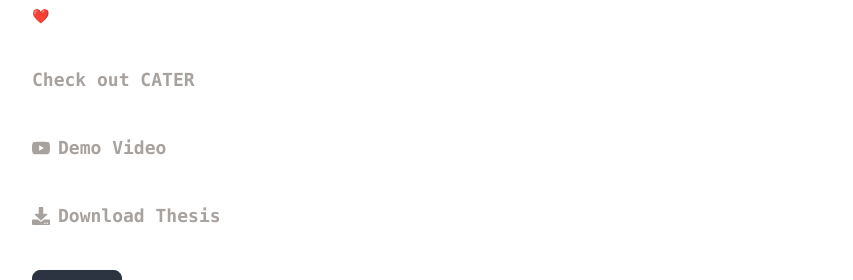
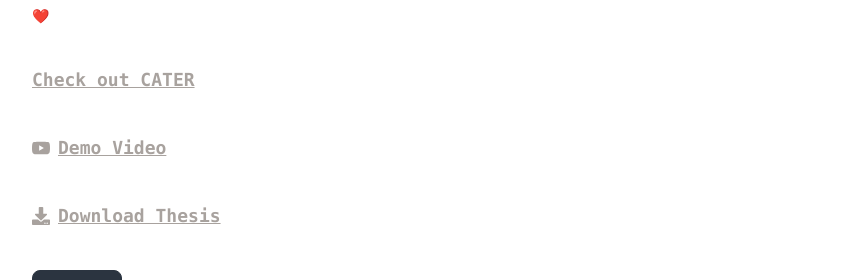
Before and after one commit to Larasify/priv-thesis, a Next.js app: page /about in a window 1280 px wide. Shown: the part 418-698 px from the top of the page, without its empty margins (200-1053 px from the left). Built offline with nearby package versions, Linux system fonts and the light colour scheme.

Commit message:
link fix

```diff
--- a/src/pages/about.tsx
+++ b/src/pages/about.tsx
@@ -49,21 +49,21 @@ export default function About() {
           </div>
           <Link
             href="https://cater.cvmls.org/"
-            className="text-stone-400 hover:text-primary w-max"
+            className="text-stone-400 hover:text-primary w-max underline"
           >
             Check out CATER
           </Link>
 
           <Link
             href="https://www.youtube.com/channel/UCEq3lmqb56v6azWiaE-bSrw"
-            className="text-stone-400 hover:text-primary w-max flex flex-row gap-2 items-center"
+            className="text-stone-400 hover:text-primary w-max flex flex-row gap-2 items-center underline"
           >
             <SiYoutube /> Demo Video
           </Link>
 
           <Link
             href="/thesis.pdf"
-            className="text-stone-400 hover:text-primary w-max flex flex-row gap-2 items-center"
+            className="text-stone-400 hover:text-primary w-max flex flex-row gap-2 items-center underline"
           >
             <FaDownload /> Download Thesis
           </Link>
```
